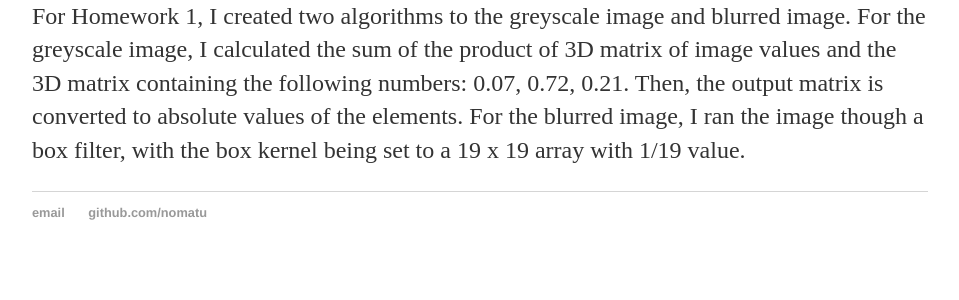
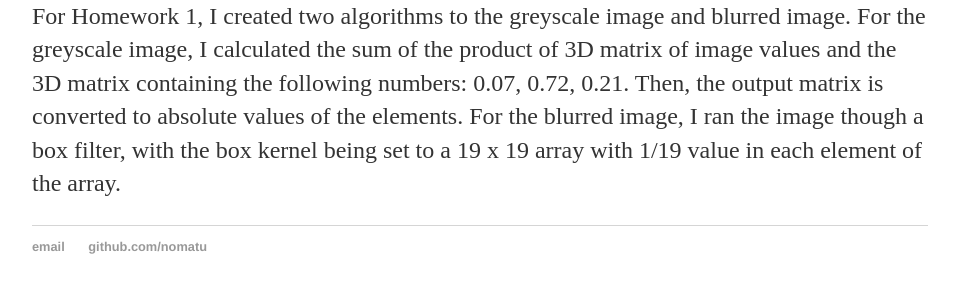
Before and after one commit to nomatu/nomatu.github.io, a Jekyll site: the page built from _posts/2021-02-03-CS585-Image-and-Video-Computing-HW1.md, in a window 1280 px wide, cut to the strip 644-958 px from the top of the page. Shown: the top 300 px of the strip, without its empty margins (160-1119 px from the left). Built offline with Jekyll 4.4.1, drawn with Linux system fonts in a browser that asks for light colours.

Commit message:
Update 2021-02-03-CS585-Image-and-Video-Computing-HW1.md

```diff
--- a/_posts/2021-02-03-CS585-Image-and-Video-Computing-HW1.md
+++ b/_posts/2021-02-03-CS585-Image-and-Video-Computing-HW1.md
@@ -10,4 +10,4 @@ date: 2021-02-03
 
 For Homework 1, I created two algorithms to the greyscale image and blurred image. For the greyscale image, I calculated the sum of the product of 3D matrix of image values and the 3D matrix containing the following numbers: 0.07, 0.72, 0.21.
 Then, the output matrix is converted to absolute values of the elements.
-For the blurred image, I ran the image though a box filter, with the box kernel being set to a 19 x 19 array with 1/19 value.
+For the blurred image, I ran the image though a box filter, with the box kernel being set to a 19 x 19 array with 1/19 value in each element of the array.
```
